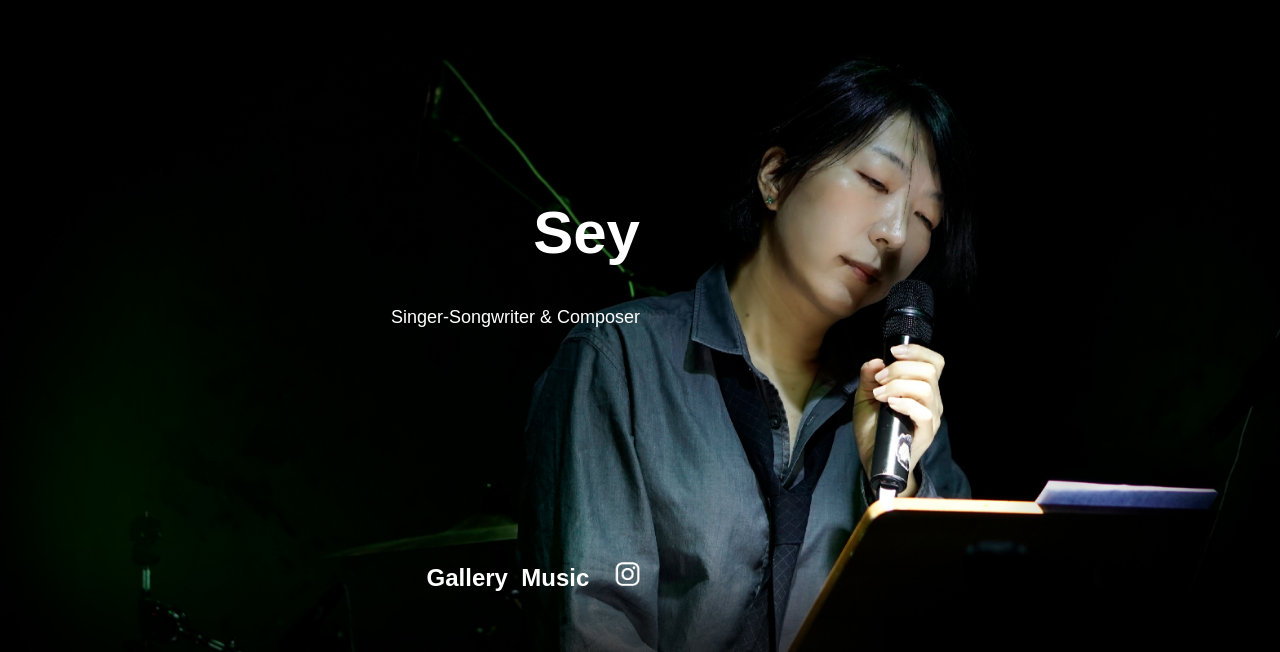
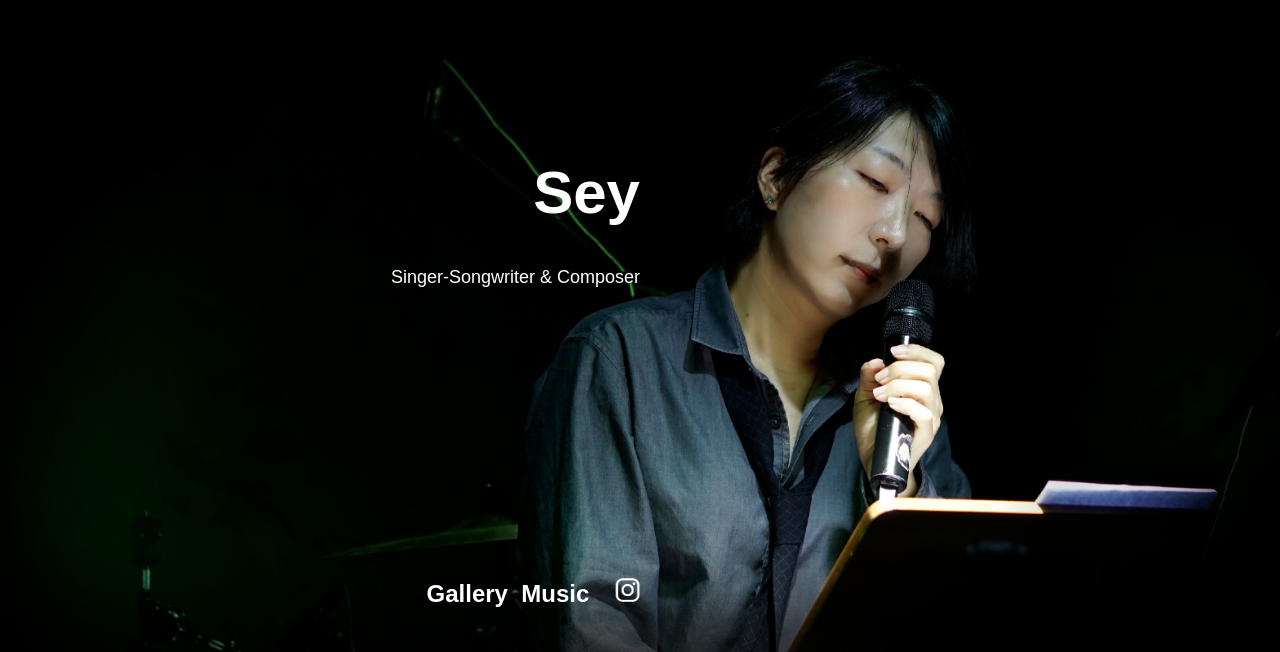
Before and after one commit to seyvoice/seyvoice.github.io, a plain HTML site: page index.html in a window 1280 px wide. Shown: the part 148-800 px from the top of the page. Drawn offline with Linux system fonts and the light colour scheme.

Commit message:
제목 레이아웃

```diff
--- a/index.html
+++ b/index.html
@@ -38,15 +38,15 @@
         /* 오른쪽 정렬 (중앙 기준 오른쪽 붙이기) */
         .center {
             position:fixed;
-            top:50%;
             left:50%;
+            top:45%;
             transform:translate(-100%,-50%);
             text-align:right;
         }
 
         .buttons {
             position:fixed;
-            bottom:40px;
+            bottom:3vh;
             left:50%;
             transform:translateX(-100%);
             display:flex;
```
